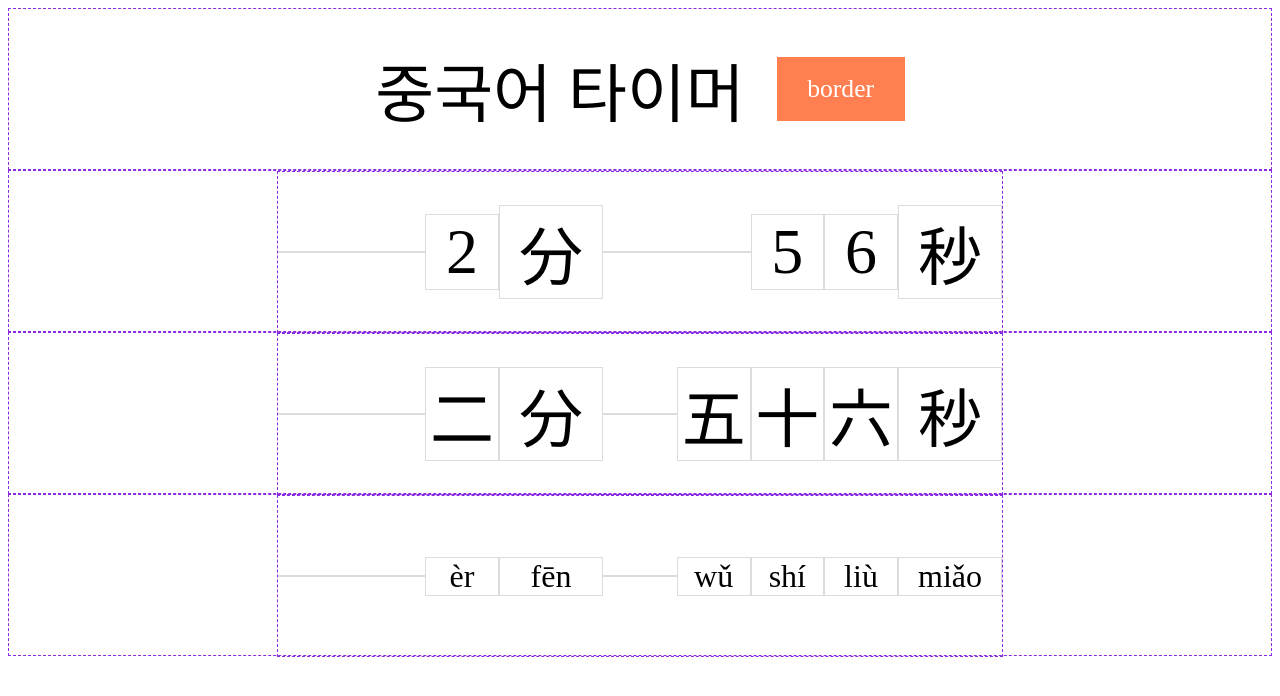
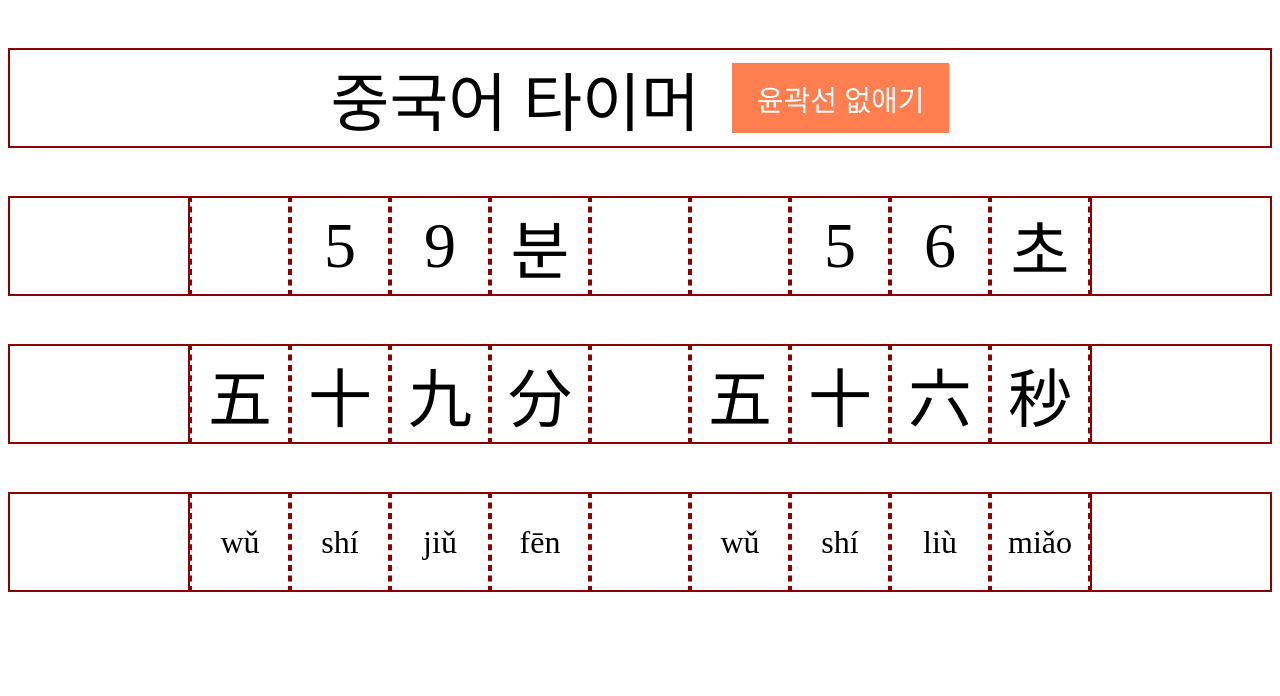
Before and after one commit to Hearkour/chinese-timer, a plain HTML site: page index.html in a window 1280 px wide. Drawn offline with Linux system fonts and the light colour scheme; a web font is replaced by a local one.

Commit message:
Reorganization: Used CSS variables

```diff
--- a/index.html
+++ b/index.html
@@ -11,7 +11,7 @@
 <body>
     <div class="outer">
         중국어 타이머 &nbsp;
-        <input type="button" id="border" value="border">
+        <button id="border"></button>
     </div>
 
     <div id="timer-digits"          class="outer"> </div>
--- a/scripts/buttons.js
+++ b/scripts/buttons.js
@@ -1 +1,21 @@
 /*** Buttons! ***/
+
+const $border = $('border');
+
+const sp = { // switching (root) properties
+    divb: [ div_border, 'none' ],
+    opab: [ border_opacity, 0 ],
+    bbtn: bbtn_content, // border btn
+    i: 0,
+    switch: function() { return sp.i = sp.i ? 0 : 1; }
+}
+
+$border.innerHTML = sp.bbtn[0];
+
+$border.addEventListener('click', function() {
+    let i = sp.switch();
+
+    setRootStyle('--div-border', sp.divb[i]);
+    setRootStyle('--border-opacity', sp.opab[i]);
+    $border.innerHTML = sp.bbtn[i];
+});
--- a/scripts/initialize.js
+++ b/scripts/initialize.js
@@ -3,16 +3,40 @@
 function $(id)          { return document.getElementById(id); }
 function $s(selector)   { return document.querySelector(selector); }
 
+function setRootStyle(property, value, priority) { root.style.setProperty(property, value, priority); }
+function getRootStyle(property) { return root.style.getPropertyValue(property); }
+
+const root = document.documentElement;
+
 const $timer_digits = $('timer-digits');
 const $timer_chinese_chars = $('timer-chinese-chars');
 const $timer_chinese_pinyin = $('timer-chinese-pinyin');
 
-const TIMEOUT = 180; // seconds
+const TIMEOUT = 59 * 60 + 60; // seconds
 
-const bodyFontSize = '6vmax';
-const bodyFontMAX = '4rem';
+// Root var values
+const fontFamily = 'NotoSerif-Regular';
+const fontSize = '6vmax';
+const fontSizeMAX = '4rem';
+
+const case_ratio = 1.5;
+const case_border = 'dashed';
+const div_border = 'solid';
+
+const border_opacity = 1;
+const border_width = '2px';
+const button_width = '16vmax';
+const bbtn_content = [ '윤곽선 없애기', '윤곽선 표시' ];
 
 window.addEventListener('load', function() {
-    document.body.style.fontFamily = 'NotoSerif-Regular';
-    document.body.style.fontSize = `min(${bodyFontSize}, ${bodyFontMAX})`;
+    setRootStyle('--font-family', fontFamily);
+    setRootStyle('--font-size', `min(${fontSize}, ${fontSizeMAX})`);
+
+    setRootStyle('--case-width', `${getComputedStyle(document.body).fontSize.slice(0, -2) * case_ratio}px`);
+    setRootStyle('--case-border', case_border);
+    setRootStyle('--div-border', div_border);
+
+    setRootStyle('--border-opacity', border_opacity);
+    setRootStyle('--border-width', border_width);
+    setRootStyle('--button-width', button_width);
 });
--- a/scripts/printtime.js
+++ b/scripts/printtime.js
@@ -41,7 +41,7 @@ const C = { // Chinese number conversion
     }
 }
 
-const PTN = { // print time numbers
+const TN = { // time numbers
 
     m3:0, m2:0, m1:0,
     s3:0, s2:0, s1:0,
@@ -49,13 +49,13 @@ const PTN = { // print time numbers
     convertTo: (charType) => {
 
         if (charType == 'chars') {
-            PTN.m3 = C.c(PTN.m3); PTN.m2 = C.c(PTN.m2); PTN.m1 = C.c(PTN.m1);
-            PTN.s3 = C.c(PTN.s3); PTN.s2 = C.c(PTN.s2); PTN.s1 = C.c(PTN.s1);
+            TN.m3 = C.c(TN.m3); TN.m2 = C.c(TN.m2); TN.m1 = C.c(TN.m1);
+            TN.s3 = C.c(TN.s3); TN.s2 = C.c(TN.s2); TN.s1 = C.c(TN.s1);
         }
 
         else if (charType == 'pinyin') {
-            PTN.m3 = C.p(PTN.m3); PTN.m2 = C.p(PTN.m2); PTN.m1 = C.p(PTN.m1);
-            PTN.s3 = C.p(PTN.s3); PTN.s2 = C.p(PTN.s2); PTN.s1 = C.p(PTN.s1);
+            TN.m3 = C.p(TN.m3); TN.m2 = C.p(TN.m2); TN.m1 = C.p(TN.m1);
+            TN.s3 = C.p(TN.s3); TN.s2 = C.p(TN.s2); TN.s1 = C.p(TN.s1);
         }
     }
 }
@@ -80,37 +80,45 @@ function setInnerTimeChar(langType, min, sec) {
 
     if (langType == 'digits') {
 
-        PTN.m3 = PTN.s3 = '';
-        PTN.m2 = min < 10 ? '' : Math.floor(min / 10);
-        PTN.s2 = sec < 10 ? '' : Math.floor(sec / 10);
-        PTN.m1 = Math.floor(min % 10);
-        PTN.s1 = Math.floor(sec % 10);
+        TN.m3 = TN.s3 = '';
+        TN.m2 = min < 10 ? '' : Math.floor(min / 10);
+        TN.s2 = sec < 10 ? '' : Math.floor(sec / 10);
+        TN.m1 = Math.floor(min % 10);
+        TN.s1 = Math.floor(sec % 10);
     }
 
     else if (langType == 'chinese') {
 
         setInnerTimeChar('digits', min, sec);
 
-        PTN.m3 = PTN.m2 > 1 ? PTN.m2 : '';
-        PTN.s3 = PTN.s2 > 1 ? PTN.s2 : '';
-        PTN.m2 = PTN.m2 > 0 ? 10 : '';
-        PTN.s2 = PTN.s2 > 0 ? 10 : '';
-        if (PTN.m2 > 0 && PTN.m1 == 0) PTN.m1 = '';
-        if (PTN.s2 > 0 && PTN.s1 == 0) PTN.s1 = '';
+        TN.m3 = TN.m2 > 1 ? TN.m2 : '';
+        TN.s3 = TN.s2 > 1 ? TN.s2 : '';
+        TN.m2 = TN.m2 > 0 ? 10 : '';
+        TN.s2 = TN.s2 > 0 ? 10 : '';
+        if (TN.m2 > 0 && TN.m1 == 0) TN.m1 = '';
+        if (TN.s2 > 0 && TN.s1 == 0) TN.s1 = '';
     }
 }
 
 function setInnerTimeHTML($timer, langType, charType) {
 
-    let minChar = '分', secChar = '秒';
+    let minChar, secChar;
 
-    if (langType == 'chinese') {
+    if (langType == 'digits') {
+        minChar = '분';
+        secChar = '초';
+    }
 
-        if (charType == 'chars')
-            PTN.convertTo('chars');
+    else if (langType == 'chinese') {
+        if (charType == 'chars') {
+            TN.convertTo('chars');
+
+            minChar = '分';
+            secChar = '秒';
+        }
 
         else if (charType == 'pinyin') {
-            PTN.convertTo('pinyin');
+            TN.convertTo('pinyin');
 
             minChar = 'fēn';
             secChar = 'miǎo';
@@ -120,15 +128,15 @@ function setInnerTimeHTML($timer, langType, charType) {
 
     $timer.innerHTML = `
         <div class="outer">
-            <div class="casing digits"> ${PTN.m3} </div>
-            <div class="casing digits"> ${PTN.m2} </div>
-            <div class="casing digits"> ${PTN.m1} </div>
-            <div class="casing chars">  ${minChar}  </div>
-            <div class="casing digits"> </div>
-            <div class="casing digits"> ${PTN.s3} </div>
-            <div class="casing digits"> ${PTN.s2} </div>
-            <div class="casing digits"> ${PTN.s1} </div>
-            <div class="casing chars">  ${secChar}  </div>
+            <div class="outer case"> ${TN.m3} </div>
+            <div class="outer case"> ${TN.m2} </div>
+            <div class="outer case"> ${TN.m1} </div>
+            <div class="outer case">  ${minChar}  </div>
+            <div class="outer case"> </div>
+            <div class="outer case"> ${TN.s3} </div>
+            <div class="outer case"> ${TN.s2} </div>
+            <div class="outer case"> ${TN.s1} </div>
+            <div class="outer case">  ${secChar}  </div>
         </div>
     `;
 }
--- a/styles/global.css
+++ b/styles/global.css
@@ -1,4 +1,9 @@
-/* 본문 */
+/* :root variables are created in initialize.js */
+
+body {
+    font-family: var(--font-family);
+    font-size: var(--font-size);
+}
 
 body:before {
     display: block;
@@ -11,51 +16,50 @@ body:before {
 
     /* background: linear-gradient(#55507e, #20193b, #0c0e14) no-repeat center center; */
     -webkit-background-size: cover;
-    -moz-background-size: cover;
-    -o-background-size: cover;
     background-size: cover;
 }
-
-div {
-    border: 1px dashed blueviolet;
-}
-
-.casing {
-    border: 1px solid gainsboro;
-    text-align: center;
-    /* height: 100%; */
-}
-
-.digits { width: 5.6vmax; }
-.chars  { width: 8vmax; }
 
 .outer {
     margin: auto;
     position: relative;
     top: 0; bottom: 0; left: 0; right: 0;
 
+    height: min(22vh, calc(var(--case-width) * 1.0));
+    margin: calc(var(--case-width) / 2) 0;
     display: flex;
+
+    justify-content: center;
+    text-align: center;
     align-items: center;
-    justify-content: center;
-
-    text-align: center;
-    height: min(22vh, 10rem);
-}
-.inner {
-    display: table-cell;
-    vertical-align: middle;
-    /*background-color:#272e46;*/
 }
 
-input[type=button] {
-    border: none;
-    width: 10vmax;
-    height: 5vmax;
-    background: coral;
-    font: 2vmax 'NotoSerif-Light';
-    color: white;
+div {
+    border: var(--border-width) rgba(140, 0, 0, var(--border-opacity)) var(--div-border);
+
+    /* for border transparency compatibility(...) */
+    -webkit-background-clip: border padding content;     /* Safari 4? Chrome 6? */
+    background-clip: border-box padding-box content-box; /* Firefox 4, Safari 5, Opera 10, IE 9 */
 }
 
-input[type=button]:hover    { background-color: salmon; }
-input[type=button]:active   { background: lightcoral; }
-input[type=button]:focus    { outline: none; }
+.case {
+    border: var(--border-width) rgb(140, 0, 0, var(--border-opacity)) var(--case-border);
+    width: var(--case-width);
+}
+
+button {
+    border: none;
+    width: calc(var(--font-size) * 3.4);
+    height: calc(var(--font-size) * 1.1);
+
+    font: calc(var(--font-size) / 2.2) var(--font-family);
+    background: coral;
+    color: white;
+
+    vertical-align: middle;
+    text-align: center;
+    align-items: center;
+}
+
+button:hover    { background-color: salmon; }
+button:active   { background: lightcoral; }
+button:focus    { outline: none; }
```
